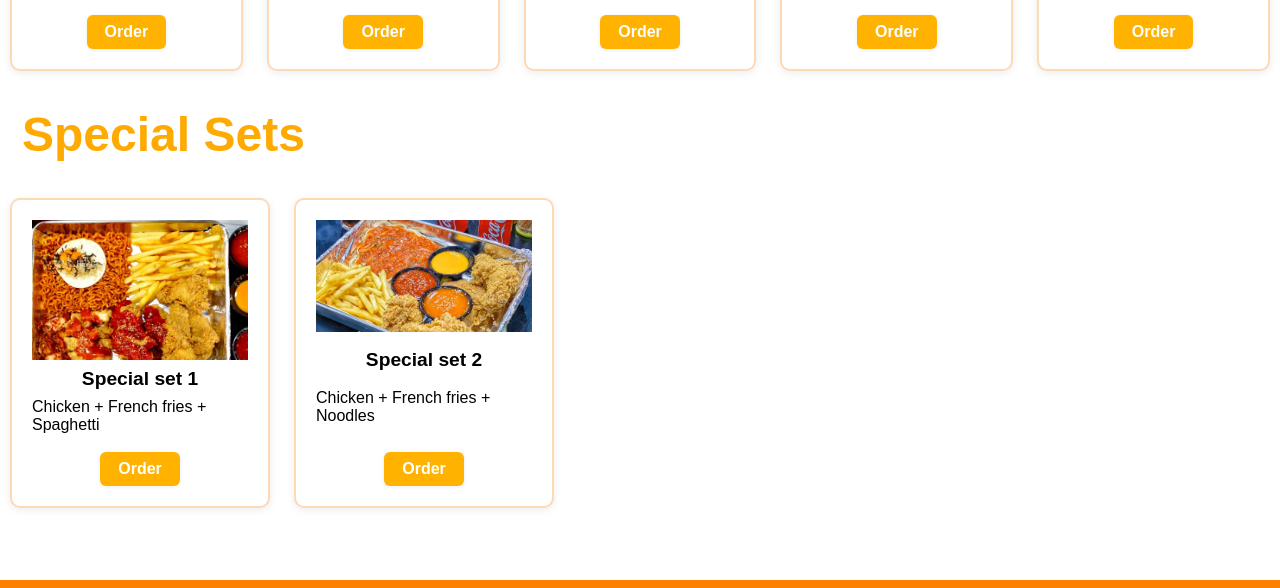
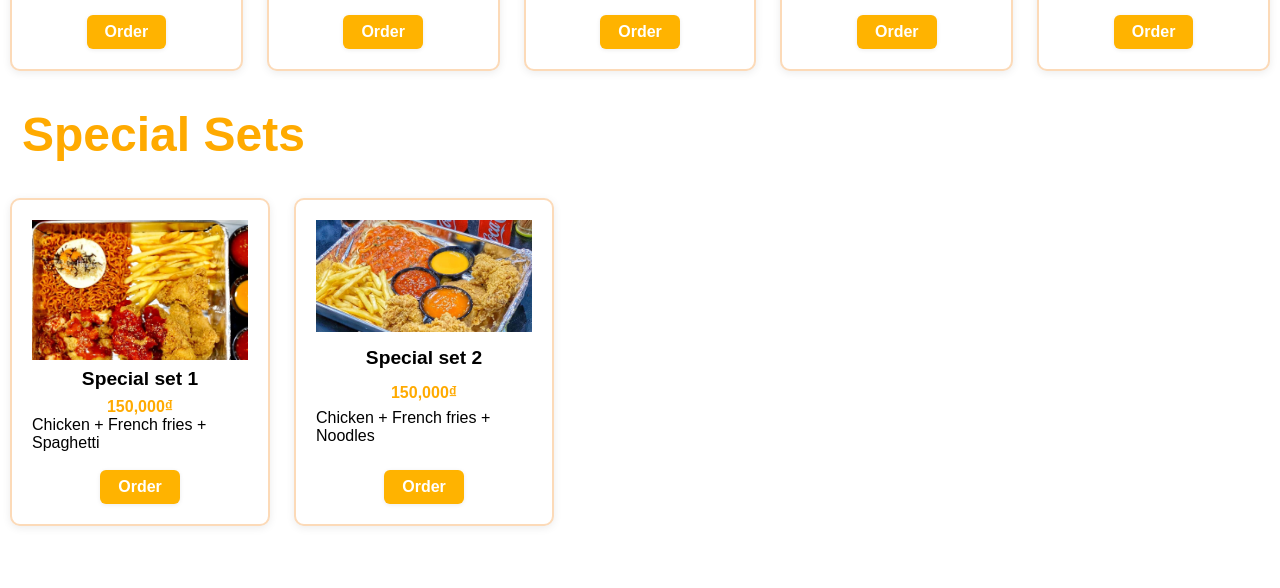
Before and after one commit to LuckIG122/Web_ASM, a plain HTML site: page menu.html in a window 1280 px wide. Shown: the part 1268-1856 px from the top of the page. Drawn offline with Linux system fonts and the light colour scheme.

Commit message:
Add files via upload

```diff
--- a/menu.html
+++ b/menu.html
@@ -23,7 +23,7 @@
             </div>
         </nav>
     </header>
-
+<main>
     <div class="recommend-list" style="margin-top:120px; display: flex; flex-direction: column; align-items: flex-start;">
         <h1>Menu</h1>
         <div style="display: flex; flex-wrap: wrap; justify-content: flex-start; gap: 24px;">
@@ -86,35 +86,35 @@
                 <h3>Set 1</h3>
                 <h4>100,000₫</h4>
                 <p>Traditional fried chicken</p>
-            <a href="Set1.html" class="recommend-btn">Order</a>
+                <button class="recommend-btn" onclick="addToCart({name: 'Set 1 - Traditional fried chicken', price: 100000})">Order</button>
             </div>
             <div class="recommend-card" style="margin: 12px auto;">
                 <img src="image/combo2.jpg" alt="Combo 2" class="recommend-img" style="width:100%;height:auto;max-height:140px;object-fit:cover;margin-bottom:8px;" />
                 <h3>Set 2</h3>
                 <h4>120,000₫</h4>
                 <p>Fried chicken with a variety of sauces</p>
-            <a href="Set2.html" class="recommend-btn">Order</a>
+                <button class="recommend-btn" onclick="addToCart({name: 'Set 2 - Fried chicken with sauces', price: 120000})">Order</button>
             </div>
             <div class="recommend-card" style="margin: 12px auto;">
                 <img src="image/combo3.jpg" alt="Combo 3" class="recommend-img" style="width:100%;height:auto;max-height:140px;object-fit:cover;margin-bottom:8px;" />
                 <h3>Set 3</h3>
                 <h4>130,000₫</h4>
                 <p>Chicken + French fries</p>
-            <a href="Set3.html" class="recommend-btn">Order</a>
+                <button class="recommend-btn" onclick="addToCart({name: 'Set 3 - Chicken + French fries', price: 130000})">Order</button>
             </div>
             <div class="recommend-card" style="margin: 12px auto;">
                 <img src="image/combo4.jpg" alt="Combo 4" class="recommend-img" style="width:100%;height:auto;max-height:140px;object-fit:cover;margin-bottom:8px;" />
                 <h3>Set 4</h3>
                 <h4>140,000₫</h4>
                 <p>Chicken + Spicy noodles</p>
-            <a href="Set4.html" class="recommend-btn">Order</a>
+                <button class="recommend-btn" onclick="addToCart({name: 'Set 4 - Chicken + Spicy noodles', price: 140000})">Order</button>
             </div>
             <div class="recommend-card" style="margin: 12px auto;">
                 <img src="image/combo5.jpg" alt="Combo 5" class="recommend-img" style="width:100%;height:auto;max-height:140px;object-fit:cover;margin-bottom:8px;" />
                 <h3>Set 5</h3>
                 <h4>120,000₫</h4>
                 <p>Chicken + Spaghetti</p>
-            <a href="Set5.html" class="recommend-btn">Order</a>
+                <button class="recommend-btn" onclick="addToCart({name: 'Set 5 - Chicken + Spaghetti', price: 120000})">Order</button>
             </div>
         </div>
         <h1>Special Sets</h1>
@@ -122,18 +122,20 @@
             <div class="recommend-card" style="margin: 12px auto;">
                 <img src="image/specialset1.jpg" alt="Special Set 1" class="recommend-img" style="width:100%;height:auto;max-height:140px;object-fit:cover;margin-bottom:8px;" />
                 <h3>Special set 1</h3>
+                <h4>150,000₫</h4>
                 <p>Chicken + French fries + Spaghetti</p>
-            <a href="Specialset1.html" class="recommend-btn">Order</a>
+                <button class="recommend-btn" onclick="addToCart({name: 'Special set 1 - Chicken + French fries + Spaghetti', price: 0})">Order</button>
             </div>
             <div class="recommend-card" style="margin: 12px auto;">
                 <img src="image/specialset2.jpg" alt="Special Set 2" class="recommend-img" style="width:100%;height:auto;max-height:140px;object-fit:cover;margin-bottom:8px;" />
                 <h3>Special set 2</h3>
+                <h4>150,000₫</h4>
                 <p>Chicken + French fries + Noodles</p>
-            <a href="Specialset2.html" class="recommend-btn">Order</a>
+                <button class="recommend-btn" onclick="addToCart({name: 'Special set 2 - Chicken + French fries + Noodles', price: 0})">Order</button>
             </div>
         </div>
         </div>
-
+</main>
     </div>
     <footer>
         <div class="footer-container">
```
Also changed, not shown: index.html (+4 -2 lines), sale.html (+6 -6 lines), profile.html (line endings or trailing spaces). Lines whose indentation alone changed are shown as unchanged.
